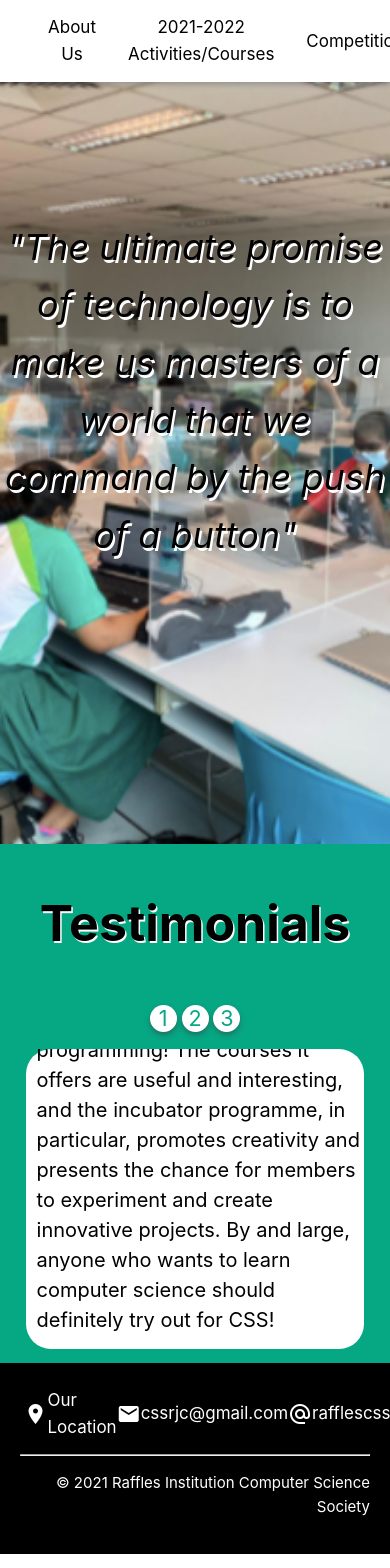
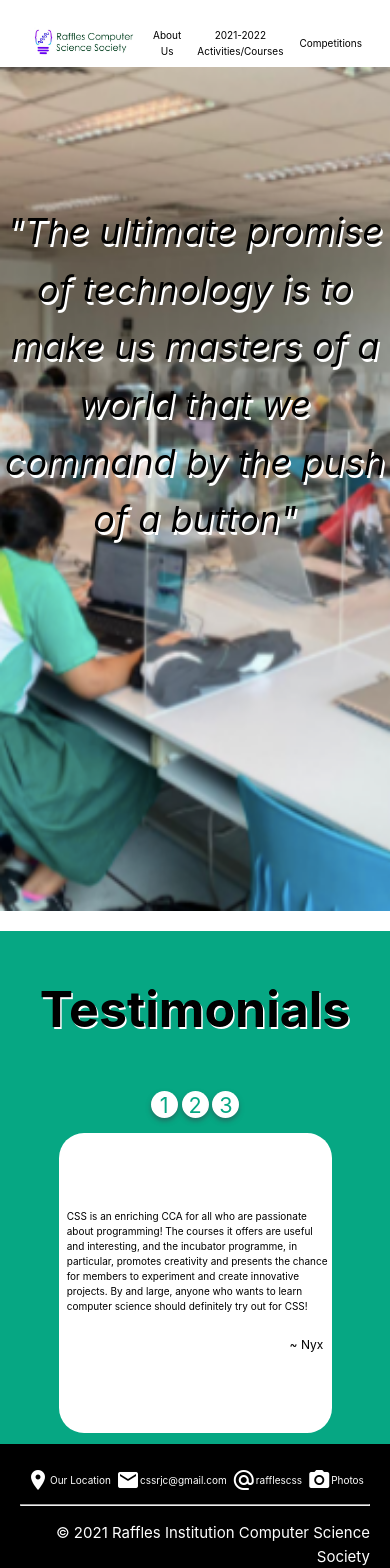
Before and after one commit to yu116/ccaweb, a Next.js app: page / in a window 390 px wide. Shown: the top 1568 px of the page. Built offline with nearby package versions, Linux system fonts and the light colour scheme.

Commit message:
Update styles

```diff
--- a/styles/utils.module.css
+++ b/styles/utils.module.css
@@ -73,12 +73,25 @@
 
 .screen {
   width: 100vw;
-  height: 100vh;
+  height: fit-content;
   display: flex;
   align-items: center;
   justify-content: space-between;
   flex-direction: column;
   text-align: center;
+  padding: 20px;
+}
+
+.alternate {
+  width: 100vw;
+  height: fit-content;
+  display: flex;
+  align-items: center;
+  justify-content: space-between;
+  flex-direction: column;
+  text-align: center;
+  padding-bottom: 100px;
+  background-color: white;
 }
 
 .container {
@@ -140,9 +153,6 @@
   align-items: center;
   justify-content: space-around;
   z-index: 4;
-  -webkit-box-shadow: 0 3px 5px rgba(57, 63, 72, 0.3);
-  -moz-box-shadow: 0 3px 5px rgba(57, 63, 72, 0.3);
-  box-shadow: 0 3px 5px rgba(57, 63, 72, 0.3);
 }
 
 .navBar a {
@@ -221,6 +231,12 @@
   z-index: 0;
 }
 
+.h2Alt {
+  font-size: 50px;
+  text-shadow: 1.5px 1.5px #06a783;
+  z-index: 0;
+}
+
 .slides {
   width: 70%;
   display: flex;
@@ -283,7 +299,6 @@
   flex-direction: column;
   justify-content: center;
   align-items: center;
-  border-radius: 25px;
 }
 
 .slide blockquote {
@@ -366,8 +381,22 @@
     font-size: 1rem;
   }
 
-  .subscreen {
-    column-gap: 10px;
+  .link {
+    font-size: 10px;
+  }
+
+  .navBar a {
+    padding: 5px 8px;
+    text-decoration: none;
+    font-size: 10px;
+  }
+
+  .slide blockquote {
+    font-size: 10px;
+  }
+
+  .slide p {
+    font-size: 12px;
   }
 }
 
```
